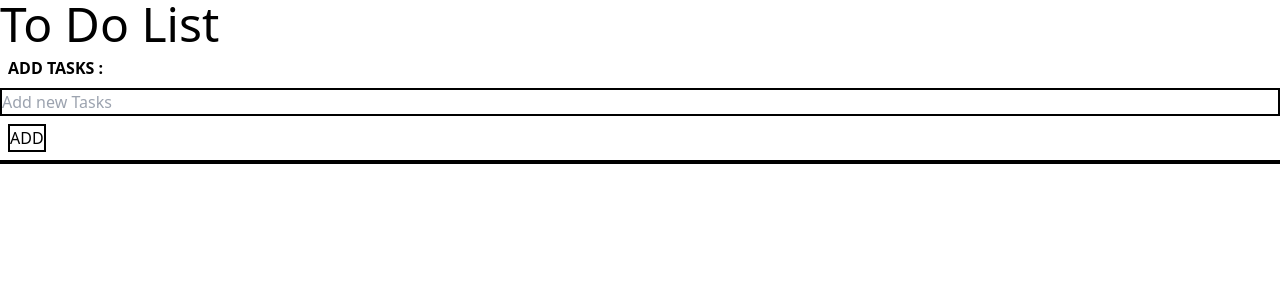
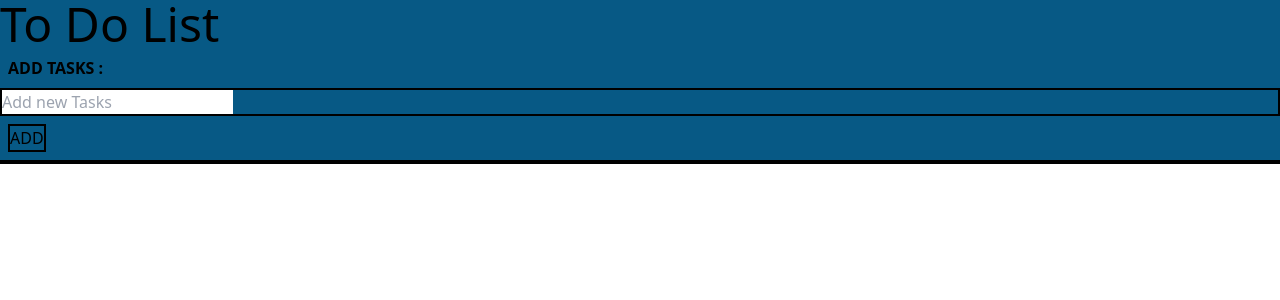
Before and after one commit to udaykrishnan9302/To-Do-List, a React (Create React App) app: page / in a window 1280 px wide. Shown: the top 300 px of the page. Built offline with nearby package versions, Linux system fonts and the light colour scheme.

Commit message:
changed bg color

```diff
--- a/src/App.js
+++ b/src/App.js
@@ -23,7 +23,7 @@ function App() {
 
   return (
     <div className="App">
-      <div className="flex-col content-center">
+      <div className="flex-col content-center bg-sky-800">
 
         <h1 className="text-5xl" ><ul>To Do List</ul></h1>
         <TskAdd addTask={addTask} />
```
